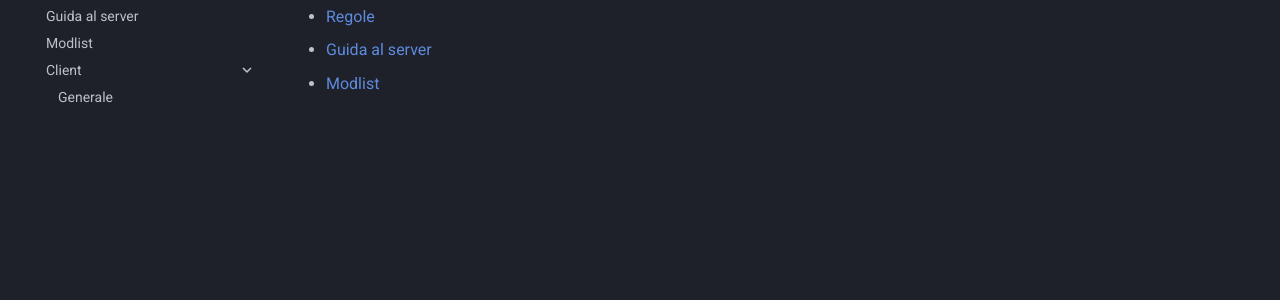
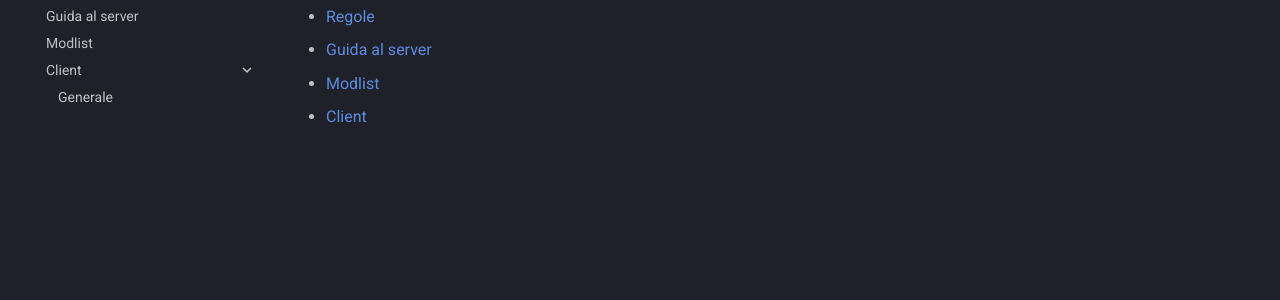
Before and after one commit to Sbekucraft/Sbekucraft-2.0-Wiki, an MkDocs documentation site: the page built from docs/index.md, in a window 1280 px wide. Shown: the part 176-476 px from the top of the page. Built offline with MkDocs 1.6.1 and Material for MkDocs 9.7.7, drawn with Linux system fonts in a browser that asks for light colours.

Commit message:
Update index.md

```diff
--- a/docs/index.md
+++ b/docs/index.md
@@ -3,3 +3,4 @@
 - [Regole](regole.md)
 - [Guida al server](guida.md)
 - [Modlist](modlist.md)
+- [Client](client/client-index.md)
```
